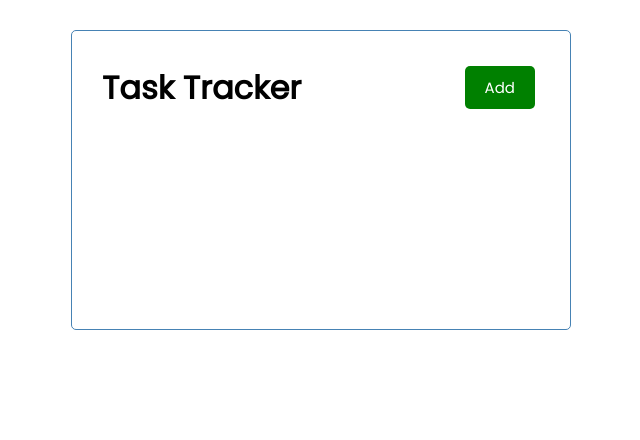
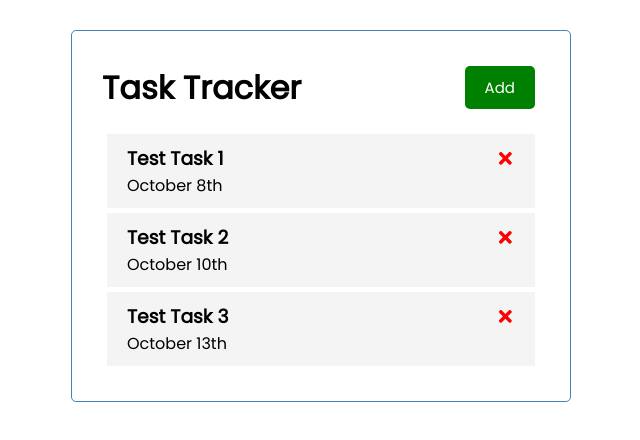
Before and after one commit to jdelia1/react-task-tracker, a React (Create React App) app: page / in a window 1280 px wide. Shown: the top 440 px of the page, without its empty margins (319-959 px from the left). Built offline with nearby package versions, Linux system fonts and the light colour scheme.

Commit message:
add Tasks and Task components

```diff
--- a/package.json
+++ b/package.json
@@ -8,6 +8,7 @@
     "@testing-library/user-event": "^12.8.3",
     "react": "^17.0.2",
     "react-dom": "^17.0.2",
+    "react-icons": "^4.2.0",
     "react-scripts": "4.0.3",
     "web-vitals": "^1.1.2"
   },
--- a/src/App.js
+++ b/src/App.js
@@ -1,9 +1,33 @@
 import Header from './components/Header'
+import Tasks from './components/Tasks'
+import {useState} from 'react'
 
 function App() {
+    const [tasks, setTasks] = useState([
+        {
+            id: 1,
+            text: 'Test Task 1',
+            day: 'October 8th',
+            reminder: true
+        },
+        {
+            id: 2,
+            text: 'Test Task 2',
+            day: 'October 10th',
+            reminder: true
+        },
+        {
+            id: 3,
+            text: 'Test Task 3',
+            day: 'October 13th',
+            reminder: true
+        }
+    ])
+
     return (
         <div className="container">
             <Header />
+            <Tasks tasks={tasks}/>
         </div>
     );
 }
--- /dev/null
+++ b/src/components/Task.js
@@ -0,0 +1,12 @@
+import { FaTimes } from 'react-icons/fa'
+
+const Task = ({ task }) => {
+    return (
+        <div className='task'>
+            <h3 key={task.id}>{task.text} <FaTimes color='red' cursor='pointer' /></h3>
+            <p>{task.day}</p>
+        </div>
+    )
+}
+
+export default Task
--- /dev/null
+++ b/src/components/Tasks.js
@@ -0,0 +1,11 @@
+import Task from './Task'
+
+const Tasks = ({tasks}) => {
+    return (
+        <>
+          {tasks.map((task) => (<Task task={task} />))}
+        </>
+    )
+}
+
+export default Tasks
```
Also changed, not shown: 1 other file (tests, documents, lock files or other folders).
